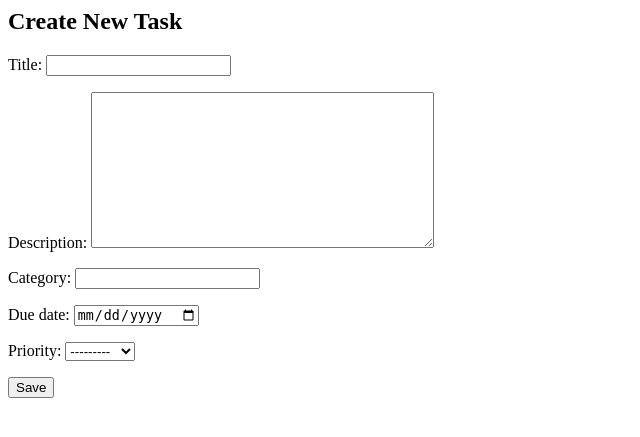
After one commit to Nandana-rs/todo-django-app, a Django app: page /tasks/create in a window 1280 px wide. The commit adds this page. Shown: the top 437 px of the page, without its empty margins (0-640 px from the left). Run offline with Django 5.2, Linux system fonts and the light colour scheme; a user stored in the database is signed in; tables that the repository leaves empty hold one stand-in row (values such as "Sample post").

Commit message:
Task Management - Create Task

```diff
--- a/todo_app/admin.py
+++ b/todo_app/admin.py
@@ -4,6 +4,7 @@ from django.contrib import admin
 from django.contrib import admin
 from .models import CustomUser
 from django.contrib.auth.admin import UserAdmin
+from .models import Task
 
 class CustomUserAdmin(UserAdmin):
     model = CustomUser
@@ -22,3 +23,4 @@ class CustomUserAdmin(UserAdmin):
     ordering = ('email',)
 
 admin.site.register(CustomUser, CustomUserAdmin)
+admin.site.register(Task)
--- a/todo_app/forms.py
+++ b/todo_app/forms.py
@@ -1,6 +1,7 @@
 from django import forms
 from django.contrib.auth.forms import UserCreationForm, AuthenticationForm
 from .models import CustomUser
+from .models import Task
 
 class CustomUserCreationForm(UserCreationForm):
     email = forms.EmailField(required=True)
@@ -12,3 +13,14 @@ class CustomUserCreationForm(UserCreationForm):
 
 class CustomAuthenticationForm(AuthenticationForm):
     username = forms.CharField(label='Email / Username')
+
+
+# Form.py for Tasks model
+
+class TaskForm(forms.ModelForm):
+    class Meta:
+        model = Task
+        fields = ['title', 'description', 'category', 'due_date', 'priority']
+        widgets = {
+            'due_date': forms.DateInput(attrs={'type': 'date'}),
+        }
--- a/todo_app/models.py
+++ b/todo_app/models.py
@@ -1,6 +1,8 @@
 from django.db import models
 
 # Create your models here.
+from django.conf import settings
+
 from django.contrib.auth.models import AbstractBaseUser, BaseUserManager, PermissionsMixin
 
 class CustomUserManager(BaseUserManager):
@@ -34,3 +36,25 @@ class CustomUser(AbstractBaseUser, PermissionsMixin):
 
     def __str__(self):
         return self.email
+
+
+# models for task management CRUD Operation , task
+
+class Task(models.Model):
+    PRIORITY_CHOICES = [
+
+        ('Low', 'Low'),
+        ('Medium', 'Medium'),
+        ('High', 'High'),
+    ]
+
+    title = models.CharField(max_length=200)
+    description = models.TextField(blank=True)
+    category = models.CharField(max_length=100)
+    due_date = models.DateField()
+    priority = models.CharField(max_length=10, choices=PRIORITY_CHOICES)
+    user = models.ForeignKey(settings.AUTH_USER_MODEL, on_delete=models.CASCADE)
+    created_at = models.DateField(auto_now=True)
+
+    def __str__(self):
+        return self.title
--- /dev/null
+++ b/todo_app/templates/task_form.html
@@ -0,0 +1,6 @@
+<h2>Create New Task</h2>
+<form method="post">
+  {% csrf_token %}
+  {{ form.as_p }}
+  <button type="submit">Save</button>
+</form>
--- a/todo_app/urls.py
+++ b/todo_app/urls.py
@@ -1,5 +1,6 @@
 from django.urls import path
 from . import views
+from .views import TaskListView, TaskCreateView
 
 
 urlpatterns = [
@@ -8,4 +9,7 @@ urlpatterns = [
     path('login/', views.login_view, name='login'),
     path('user_home/', views.user_home_view, name='user_home'),
     path('admin-dashboard/', views.admin_dashboard, name='admin_dashboard'),
+    path('tasks/',TaskListView.as_view(), name='task-list'),
+    path('tasks/create', TaskCreateView.as_view(), name='task-create'),
+
 ]
--- a/todo_app/views.py
+++ b/todo_app/views.py
@@ -7,8 +7,14 @@ from django.http import HttpResponse
 from django.contrib import messages
 from django.contrib.auth.decorators import login_required, user_passes_test
 
+
+
+# views for homepage
 def homepage(request):
     return render(request, 'homepage.html')
+
+# views for Registration logic
+
 def register_view(request):
     if request.method == 'POST':
         form = CustomUserCreationForm(request.POST)
@@ -18,6 +24,8 @@ def register_view(request):
     else:
         form = CustomUserCreationForm()
     return render(request, 'registration.html', {'form': form})
+
+# views for login logic
 
 def login_view(request):
     if request.method == 'POST':
@@ -35,15 +43,42 @@ def login_view(request):
         form = CustomAuthenticationForm()
     return render(request, 'login.html', {'form': form})
 
+# views for admin userhomepage
+
 @login_required
 def user_home_view(request):
     return render(request, 'userhome.html')
+
+# views for admin dashboard
 
 @login_required
 @user_passes_test(lambda u: u.is_superuser)
 def admin_dashboard(request):
     return render(request, 'admindashboard.html')
 
-# @user_passes_test(lambda u: u.is_superuser)
-# def admin_dashboard_view(request):
-#     return render(request, 'admin_dashboard.html')
+
+# views for task management CRUD
+
+from django.views.generic import ListView, CreateView, UpdateView, DeleteView
+from django.urls import reverse_lazy
+from .models import Task
+from .forms import TaskForm
+from django.contrib.auth.mixins import LoginRequiredMixin
+
+class TaskListView(LoginRequiredMixin, ListView):
+    model = Task
+    context_object_name = 'tasks'
+    template_name = 'task_list.html'
+
+    def get_queryset(self):
+        return Task.objects.filter(user=self.request.user)
+
+class TaskCreateView(LoginRequiredMixin, CreateView):
+    model = Task
+    form_class = TaskForm
+    template_name = 'task_form.html'
+    success_url = reverse_lazy('task-list')
+
+    def form_valid(self, form):
+        form.instance.user = self.request.user
+        return super().form_valid(form)
```
Also changed, not shown: todo_app/templates/task_list.html (added, +12 -0 lines), todo_app/templates/userhome.html (+11 -0 lines), todo_app/migrations/0002_task.py (added).
